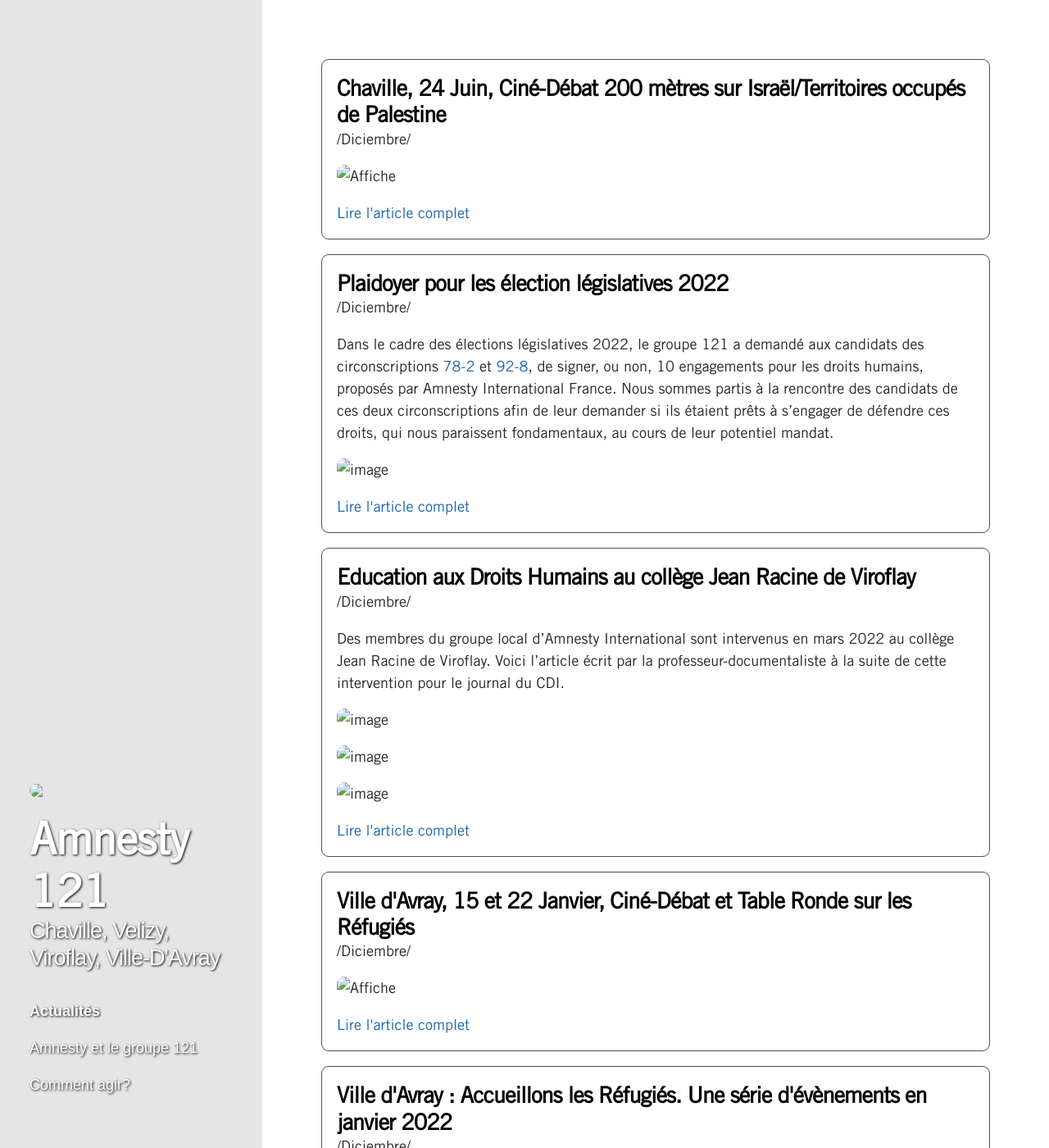
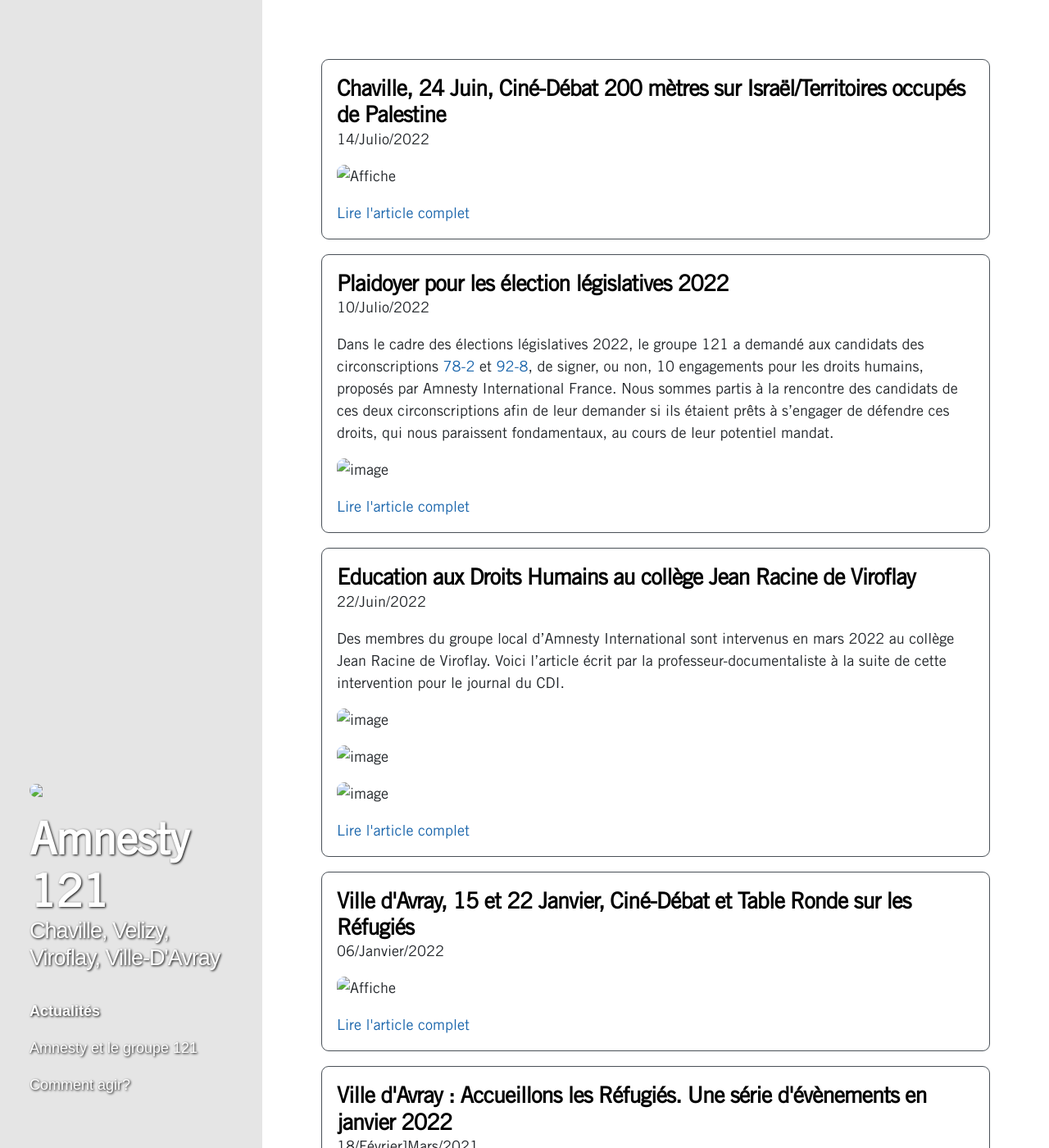
Before and after one commit to Amnesty121/SiteAmnesty121-dev, a Jekyll site: the page built from README.md, in a window 1280 px wide and 1400 px high. Shown: the whole window at 82% size. Built offline with Jekyll 4.4.1, drawn with Linux system fonts in a browser that asks for light colours; nearby versions of some CDN libraries; our own code applies the rules of GitHub Pages for plain Markdown files; comment, search, counter and statistics services are not loaded.

Commit message:
Update home.html

```diff
--- a/_layouts/home.html
+++ b/_layouts/home.html
@@ -17,10 +17,10 @@
       </h2>
 
       {% assign months = "Janvier|Février]Mars|Abril|Mayo|Juin|Julio|Agosto|Septiembre|Octubre|Noviembre|Diciembre" | split: "|" %}
-      {% assign m = page.date | date: "%-m" | minus: 1 %}
-      {% assign day = page.date | date: "%d" %}
+      {% assign m = post.date | date: "%-m" | minus: 1 %}
+      {% assign day = post.date | date: "%d" %}
       {% assign month = months[m] %}
-      {% assign year = page.date | date: "%Y" %}
+      {% assign year = post.date | date: "%Y" %}
       <span class="date">{{ day }}/{{ month }}/{{ year }}</span>
 
       <p class="post-excerpt">
```
